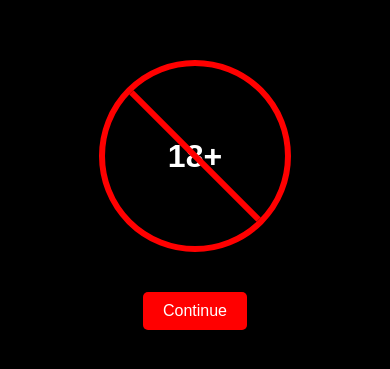
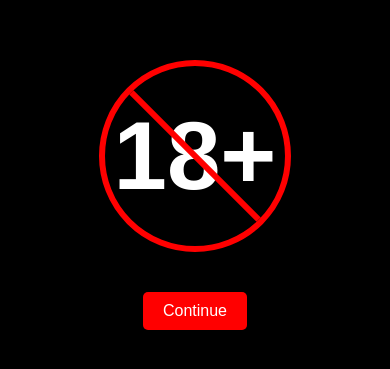
Before and after one commit to Freevo12/18check, a plain HTML site: page index.html in a window 390 px wide. Shown: the part 227-596 px from the top of the page. Drawn offline with Linux system fonts and the light colour scheme.

Commit message:
Update index.html

```diff
--- a/index.html
+++ b/index.html
@@ -28,7 +28,7 @@
       display: flex;
       justify-content: center;
       align-items: center;
-      font-size: 3rem;
+      font-size: 8rem;
       font-weight: bold;
     }
 
@@ -63,7 +63,7 @@
       .warning-container {
         width: 180px;
         height: 180px;
-        font-size: 2rem;
+        font-size: 6rem;
       }
 
       .continue-button {
```
